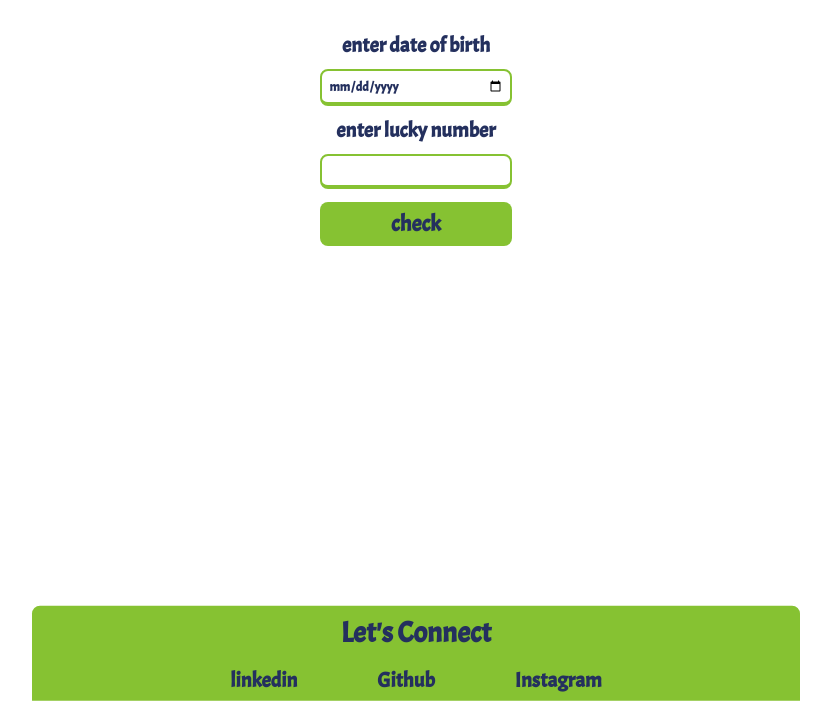
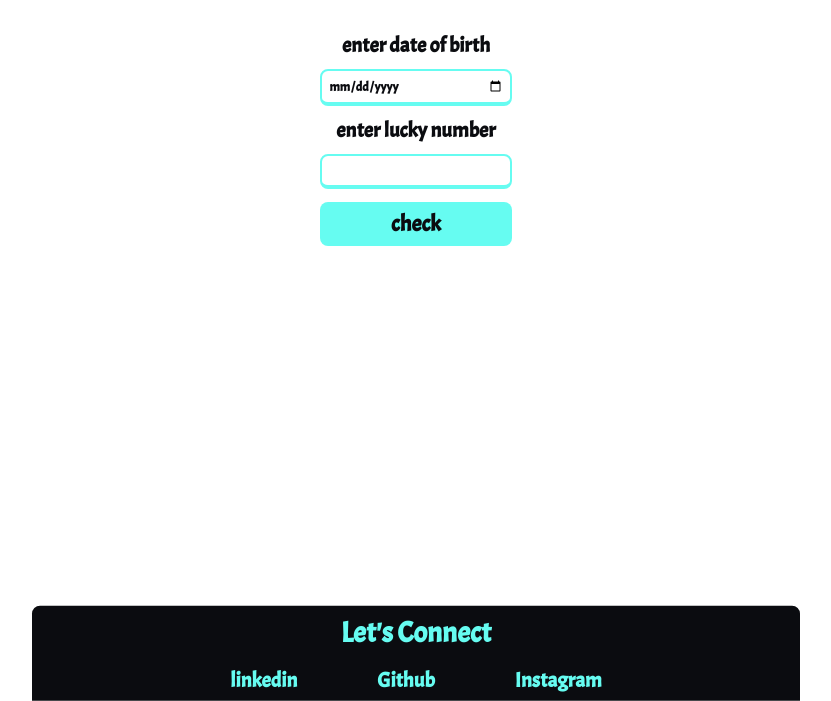
Before and after one commit to SaiPriya01/NeogMark-11, a plain HTML site: page index.html in a window 1280 px wide. Shown: the part 99-800 px from the top of the page, without its empty margins (224-1055 px from the left). Drawn offline with Linux system fonts and the light colour scheme.

Commit message:
changing colors

```diff
--- a/style.css
+++ b/style.css
@@ -1,7 +1,7 @@
 @import url('https://fonts.googleapis.com/css2?family=Acme&display=swap');
 :root{
-    --primary-color: #86C232;
-    --secondary-color:#24305E;
+    --primary-color: #0B0C10;
+    --secondary-color:#66FCF1;
     --btn-color: #374785;
 }
 *{
@@ -44,7 +44,7 @@
 }
 label{
     margin-top: 0.7rem;
-    color: var(--secondary-color);
+    color: var(--primary-color);
     font-size: 1.3rem;
     font-weight: 600;
     /* padding: 0.5rem; */
@@ -55,20 +55,20 @@ input{
     padding: 0.4rem;
     font-size: 0.8rem;
     font-weight: 600;
-    color: var(--secondary-color);
+    color: var(--primary-color);
     border-radius: 0.5rem;
     outline: none;
     /* border: none; */
-    border: 2px solid var(--primary-color);
-    border-bottom: 4px solid var(--primary-color);
+    border: 2px solid var(--secondary-color);
+    border-bottom: 4px solid var(--secondary-color);
 
 }
 button{
     width: 12rem;
     margin: 0.8rem;
     padding: 0.5rem;
-    background: var(--primary-color);
-    color: var(--secondary-color);
+    background: var(--secondary-color);
+    color: var(--primary-color);
     font-size: 1.4rem;
     font-weight: 600;
     border: none;
@@ -102,7 +102,7 @@ button{
     text-decoration: none;
 }
 .msg{
-    color: var(--secondary-color);
+    color: var(--primary-color);
     font-size: 1.2rem;
     font-weight: 600;
     padding: 0.3rem;
```
